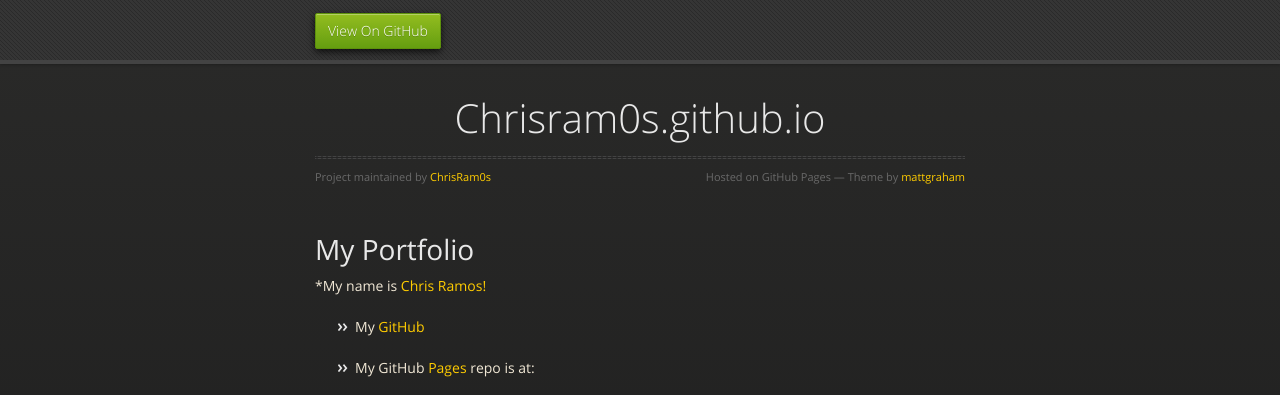
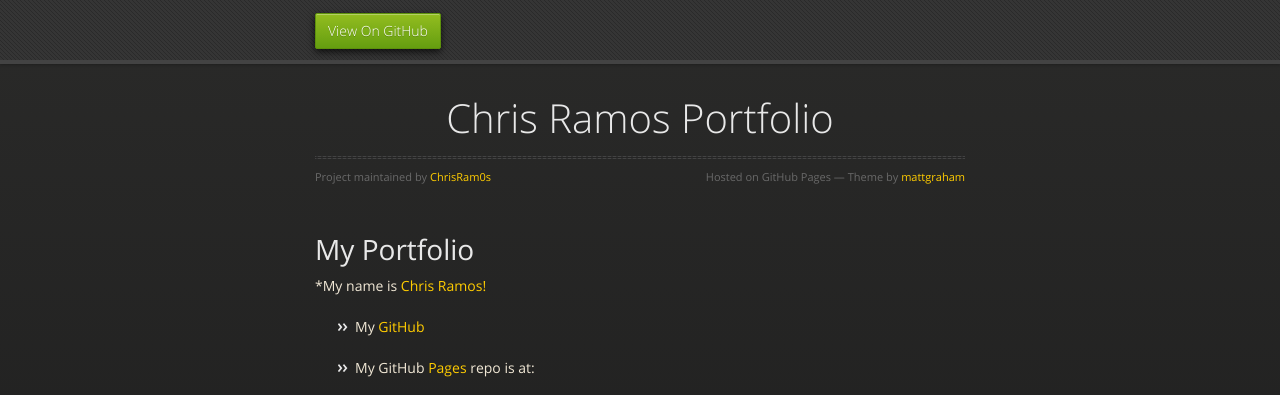
Before and after one commit to ChrisRam0s/ChrisRam0s.github.io, a plain HTML site: page index.html in a window 1280 px wide. Shown: the top 395 px of the page. Drawn offline with nearby package versions, Linux system fonts and the light colour scheme.

Commit message:
Update index.html

```diff
--- a/index.html
+++ b/index.html
@@ -28,7 +28,7 @@
 
       <section>
         <div id="title">
-          <h1>Chrisram0s.github.io</h1>
+          <h1>Chris Ramos Portfolio</h1>
           <p></p>
           <hr>
           <span class="credits left">Project maintained by <a href="https://github.com/ChrisRam0s">ChrisRam0s</a></span>
@@ -48,6 +48,8 @@
 <p><img src="http://imgur.com/OjVfoMi" alt="alt text"></p>
 
 <p>A video of an exhaust I want.</p>
+<iframe width="853" height="480" src="//www.youtube.com/embed/H33H1PaoCqM" frameborder="0" allowfullscreen></iframe>
+
 
 
       </section>
```
